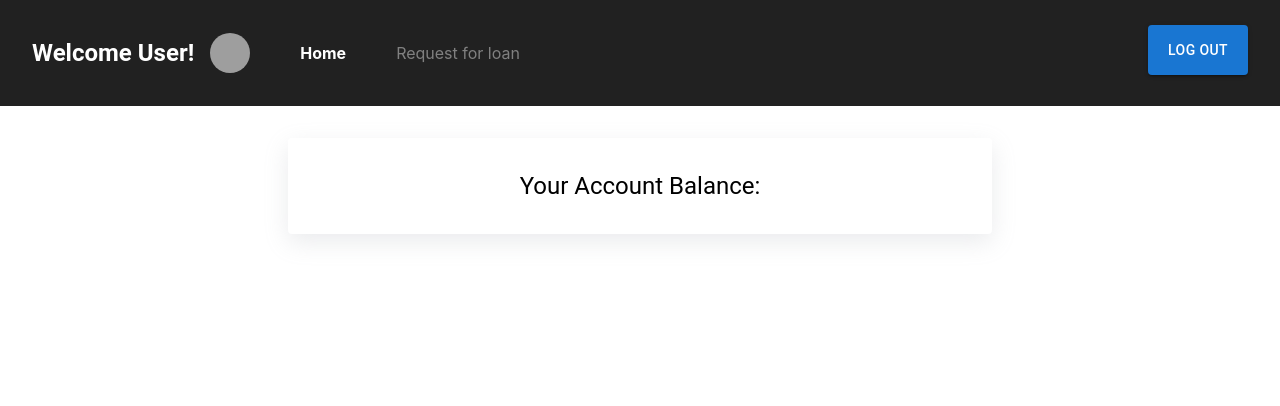
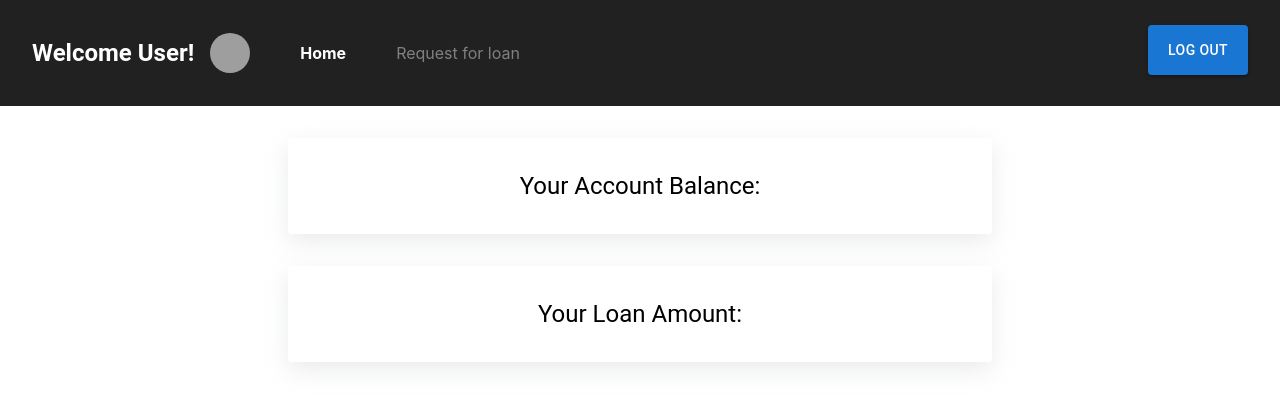
Before and after one commit to marcushojww/TT4_6, a React (Create React App) app in the folder client/loan-app/: page / in a window 1280 px wide. Shown: the top 406 px of the page. Built offline with nearby package versions, Linux system fonts and the light colour scheme; no server answers; grey boxes are pictures that could not be loaded.

Commit message:
get request for loan amount based on loan id

```diff
--- a/client/loan-app/package.json
+++ b/client/loan-app/package.json
@@ -5,14 +5,15 @@
   "dependencies": {
     "@emotion/react": "^11.8.2",
     "@emotion/styled": "^11.8.1",
+    "@mui/icons-material": "^5.5.1",
     "@mui/material": "^5.5.2",
     "@mui/system": "^5.5.2",
     "@testing-library/jest-dom": "^5.16.3",
     "@testing-library/react": "^12.1.4",
     "@testing-library/user-event": "^13.5.0",
     "axios": "^0.26.1",
+    "body-parser": "^1.19.2",
     "bootstrap": "^5.1.3",
-    "body-parser": "^1.19.2",
     "cors": "^2.8.5",
     "dotenv": "^16.0.0",
     "express": "^4.17.3",
--- a/client/loan-app/src/api/index.js
+++ b/client/loan-app/src/api/index.js
@@ -5,5 +5,5 @@ const API = axios.create({ baseURL: "http://localhost:5000" });
 export const getCustomerBalance = (customerId) =>
   API.get("/customerbalance/by-cid", { params: { customerId: customerId } });
 
-//   export const getCustomerBalance = (customerId) =>
-//   API.get("/customerbalance/by-cid", { params: { customerId: customerId } });
+export const getLoanAmount = (loanId) =>
+  API.get("/loan_amount/by-lid", { params: { loanId: loanId } });
--- a/client/loan-app/src/pages/Home2.js
+++ b/client/loan-app/src/pages/Home2.js
@@ -6,12 +6,15 @@ import Typography from "@mui/material/Typography";
 
 function Home2() {
   const [accBalance, setAccBalance] = useState();
+  const [loanAmount, setLoanAmount] = useState();
 
   useEffect(() => {
     async function getAccountBalance() {
       try {
-        const response = await api.getCustomerBalance(1);
-        setAccBalance(response.data[0]?.balance);
+        const accountData = await api.getCustomerBalance(1);
+        const loanData = await api.getLoanAmount(1);
+        setAccBalance(accountData.data[0]?.balance);
+        setLoanAmount(loanData.data[0]?.loan_amount);
       } catch (err) {
         console.log(err);
       }
@@ -50,6 +53,27 @@ function Home2() {
             </Typography>
           )}
         </Box>
+        <Box
+          sx={{
+            width: 3 / 6,
+            borderRadius: "0.25rem",
+            boxShadow: "rgba(149, 157, 165, 0.2) 0px 8px 24px",
+            display: "flex",
+            justifyContent: "space-evenly",
+            alignItems: "center",
+            mt: 4,
+            p: 4,
+          }}
+        >
+          <Typography component="h5" variant="h5">
+            Your Loan Amount:
+          </Typography>
+          {loanAmount && (
+            <Typography component="h5" variant="h5">
+              {loanAmount}
+            </Typography>
+          )}
+        </Box>
       </Box>
     </Layout>
   );
```
Also changed, not shown: 1 other file (tests, documents, lock files or other folders).
